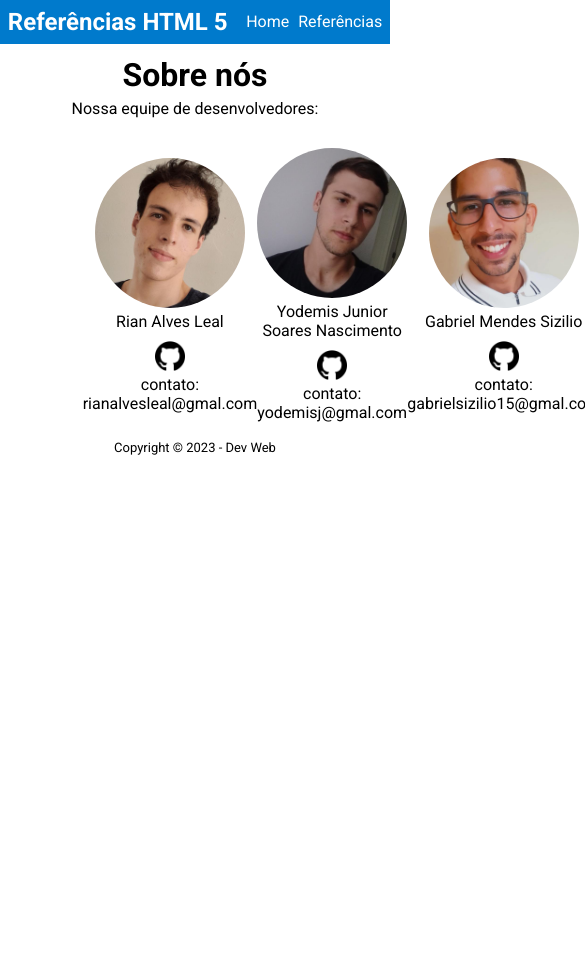
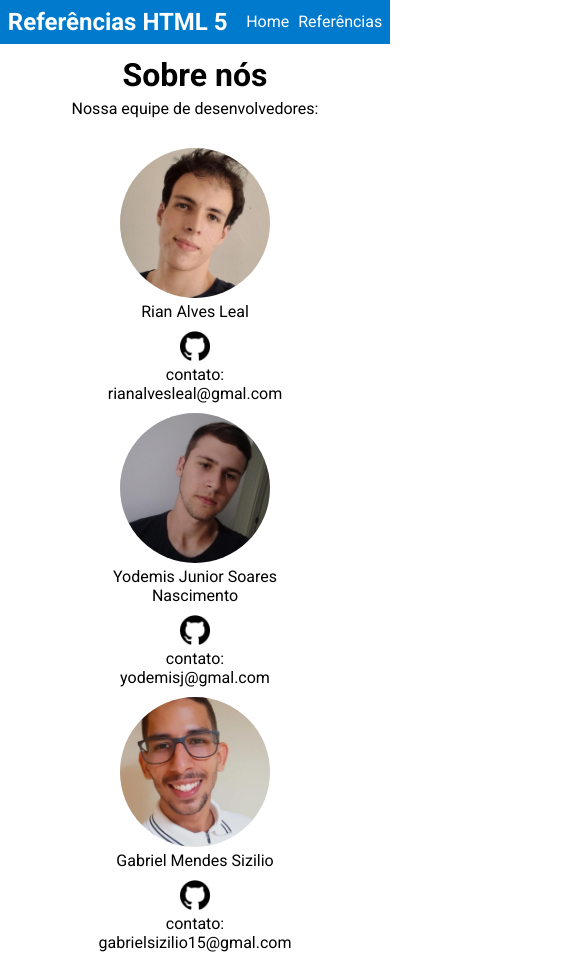
Before and after one commit to RAL25/WebReferences, a plain HTML site: page sobre.html in a window 390 px wide. Shown: the top 965 px of the page, 585 px wide, since content can reach past the window. Before the commit the page ends 844 px from the top, so only its background shows below. Drawn offline with Linux system fonts and the light colour scheme.

Commit message:
Responsividade página sobre

```diff
--- a/css/style.css
+++ b/css/style.css
@@ -173,3 +173,10 @@ table {
   tr:nth-child(even) {
     background-color: #f2f2f2; /* Cor de fundo das linhas pares */
   }
+
+
+  @media screen and (max-width: 900px) {
+    .equipe{
+        flex-direction: column;
+    }
+  }
```
